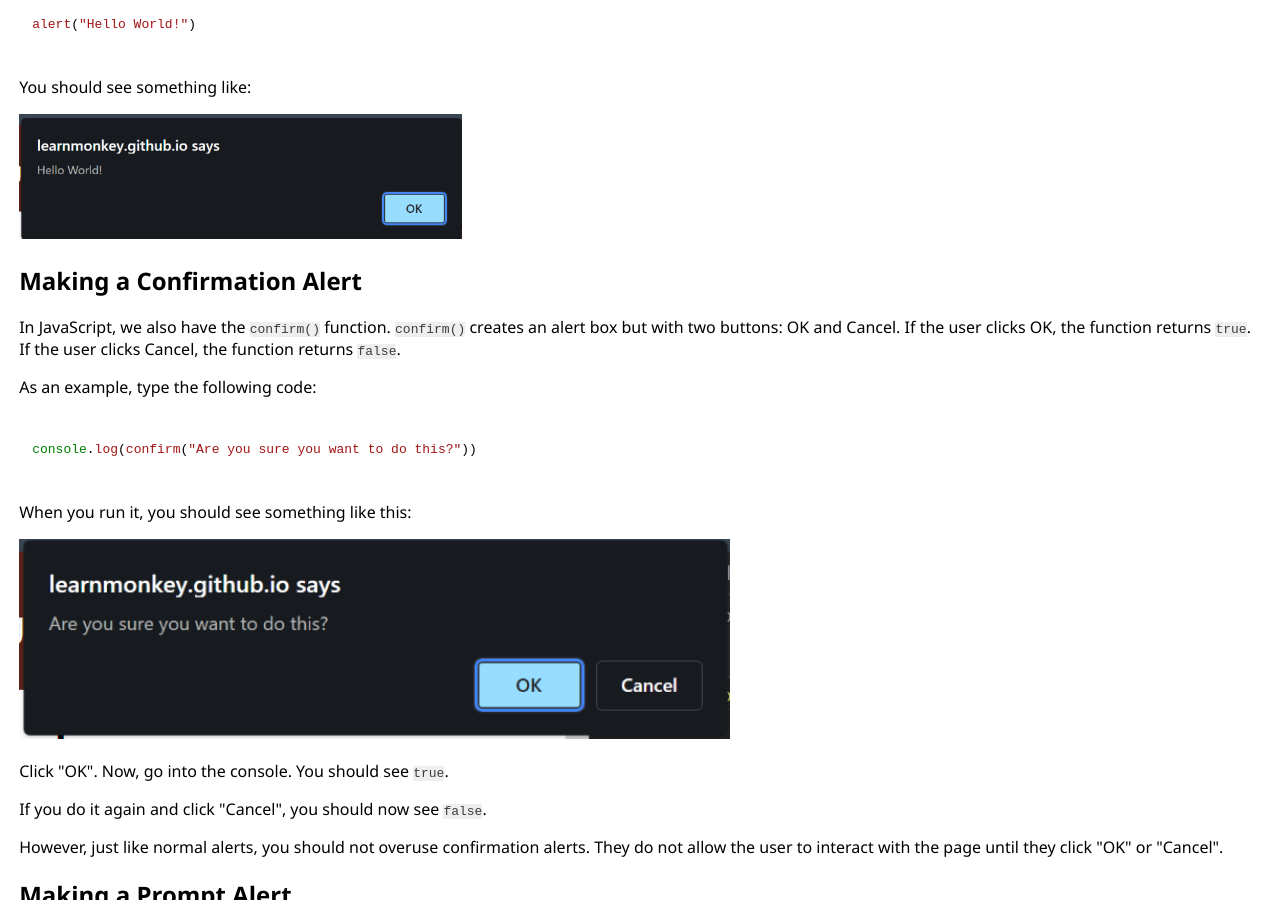
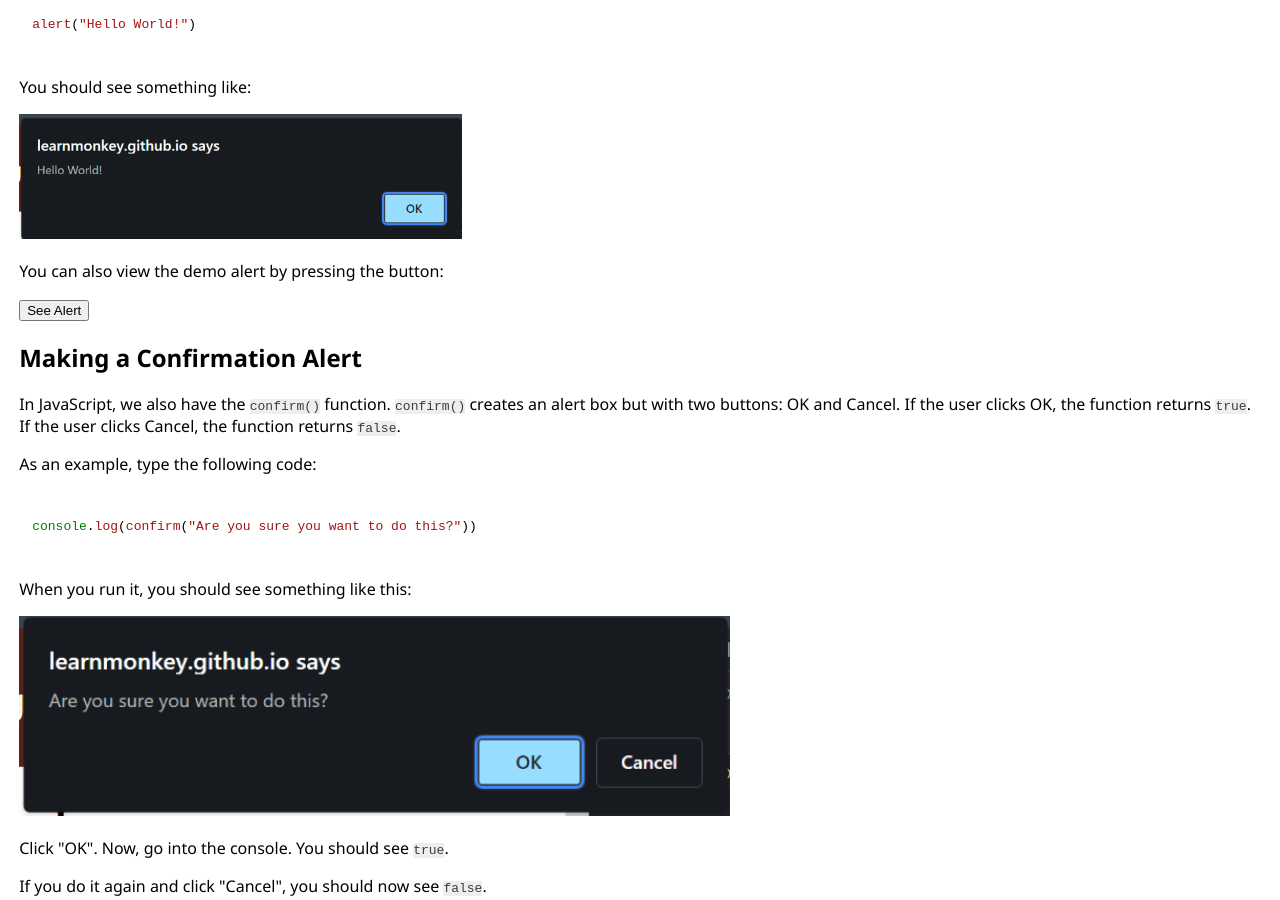
Before and after one commit to learnmonkey/learnmonkey.github.io, a Jekyll site: the page built from programming/javascript/alerts.html, in a window 1280 px wide and 900 px high, scrolled down 510 px. Built offline with Jekyll 4.4.1, drawn with Linux system fonts in a browser that asks for light colours; nearby versions of some CDN libraries.

Commit message:
add demo button

```diff
--- a/programming/javascript/alerts.html
+++ b/programming/javascript/alerts.html
@@ -19,6 +19,8 @@ alert("Hello World!")
     </code></pre>
     <p>You should see something like: </p>
     <img src="/images/programming/javascript/alert-example.png" alt="An example of a JavaScript alert" style="height:125px">
+    <p>You can also view the demo alert by pressing the button:</p>
+    <button onClick="alert('Hello World!')">See Alert</button>
 </section>
 
 <section>
```
